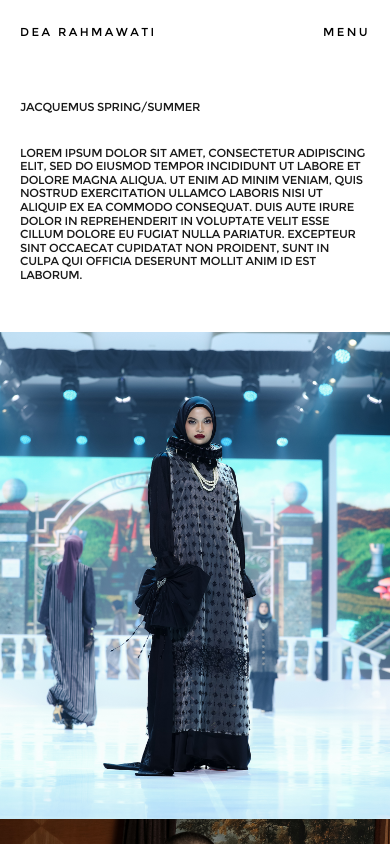
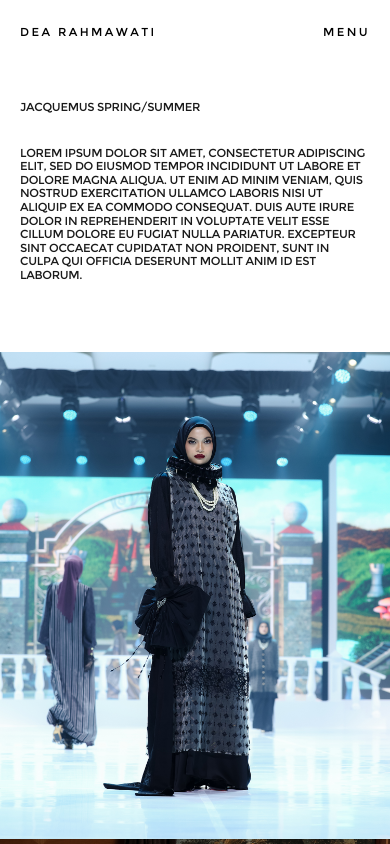
Before and after one commit to bluplyy/Dea-Figma, a React (Vite) app: page /work/1 in a window 390 px wide. Shown: the top 844 px of the page. Built offline with nearby package versions, Linux system fonts and the light colour scheme.

Commit message:
Update mobile work detail text container padding bottom to 70px

```diff
--- a/src/WorkDetailPage.jsx
+++ b/src/WorkDetailPage.jsx
@@ -235,8 +235,8 @@ function WorkDetailPage() {
 
       {/* ===== TAMPILAN MOBILE (< 800PX): TEKS DI ATAS, GAMBAR DI BAWAH ===== */}
       <div className="min-[800px]:hidden w-full flex flex-col pt-[100px]">
-        {/* Teks di atas: px-5, pb-[50px], font NATS 16px, letter-spacing -2%, line-height 85% */}
-        <div className="w-full px-5 pb-[50px]">
+        {/* Teks di atas: px-5, pb-[70px], font NATS 16px, letter-spacing -2%, line-height 85% */}
+        <div className="w-full px-5 pb-[70px]">
           <h1
             className="font-nats uppercase text-[#1A1A1A] mb-8 text-left"
             style={{
```
